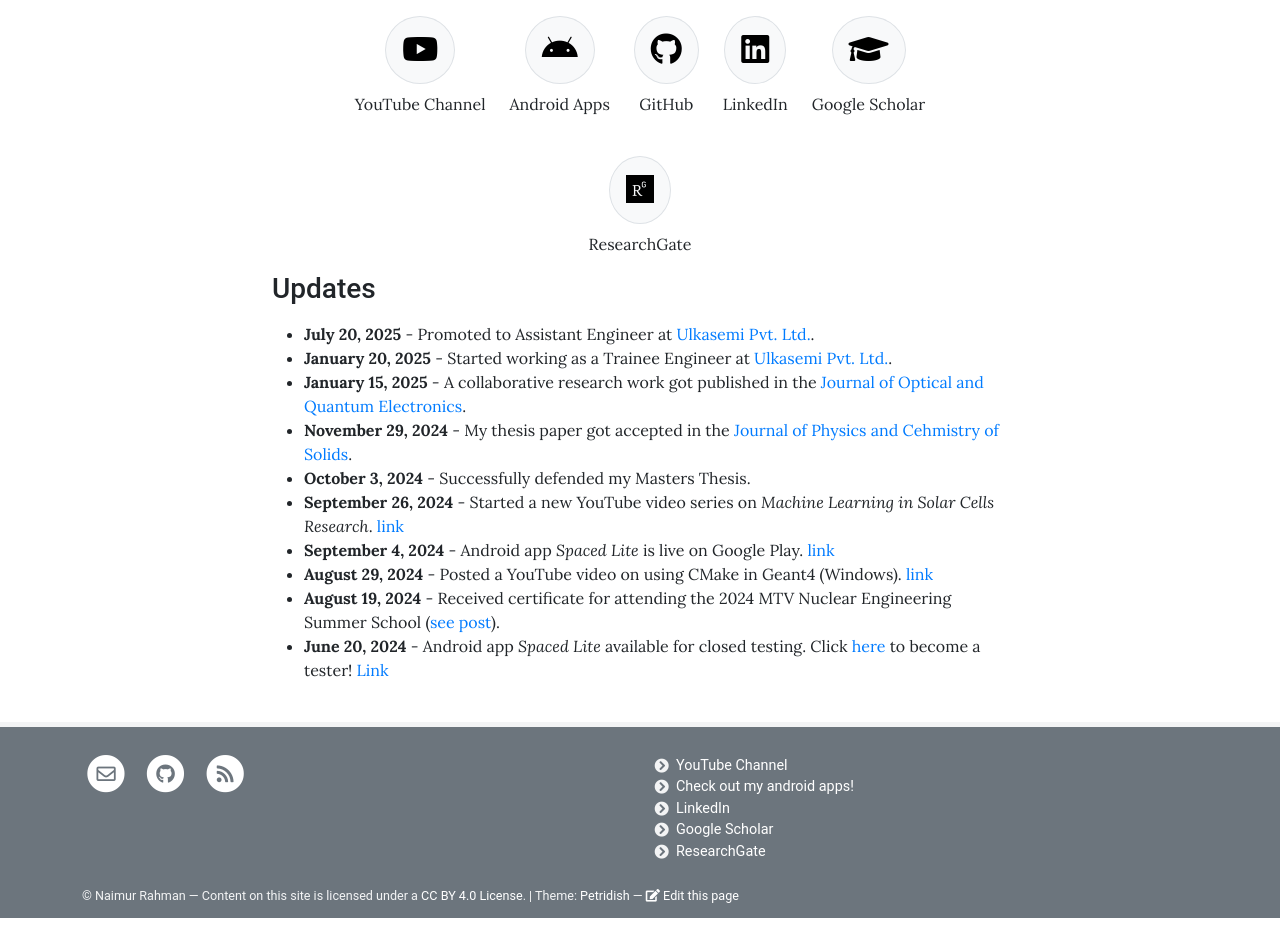
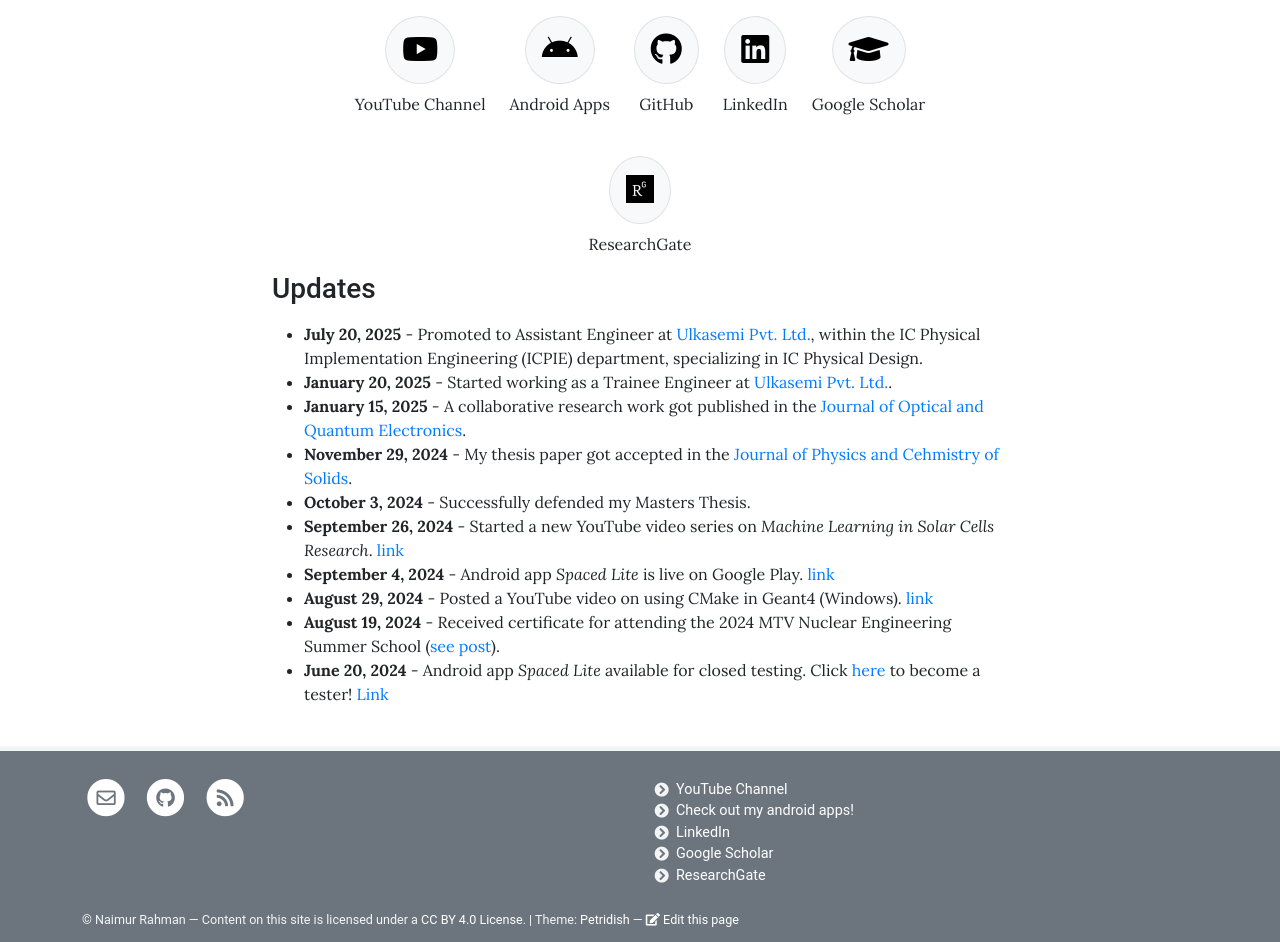
Before and after one commit to naimur105/naimur105.github.io, a Jekyll site: the page built from pages/home.md, in a window 1280 px wide. Shown: the part 489-1431 px from the top of the page. Built offline with Jekyll 4.4.1, drawn with Linux system fonts in a browser that asks for light colours; before the commit the page ends 1407 px from its top, so only the background shows below that.

Commit message:
Job update

```diff
--- a/pages/home.md
+++ b/pages/home.md
@@ -56,7 +56,7 @@ Naimur has recently completed his Master's in Physics. He has been doing computa
 
 ### Updates
 
-- **July 20, 2025** - Promoted to Assistant Engineer at [Ulkasemi Pvt. Ltd.](https://www.ulkasemi.com/).
+- **July 20, 2025** - Promoted to Assistant Engineer at [Ulkasemi Pvt. Ltd.](https://www.ulkasemi.com/), within the IC Physical Implementation Engineering (ICPIE) department, specializing in IC Physical Design.
 - **January 20, 2025** - Started working as a Trainee Engineer at [Ulkasemi Pvt. Ltd.](https://www.ulkasemi.com/).
 - **January 15, 2025** - A collaborative research work got published in the [Journal of Optical and Quantum Electronics](https://doi.org/10.1007/s11082-025-08043-0).
 - **November 29, 2024** - My thesis paper got accepted in the [Journal of Physics and Cehmistry of Solids](https://doi.org/10.1016/j.jpcs.2024.112479).
```
